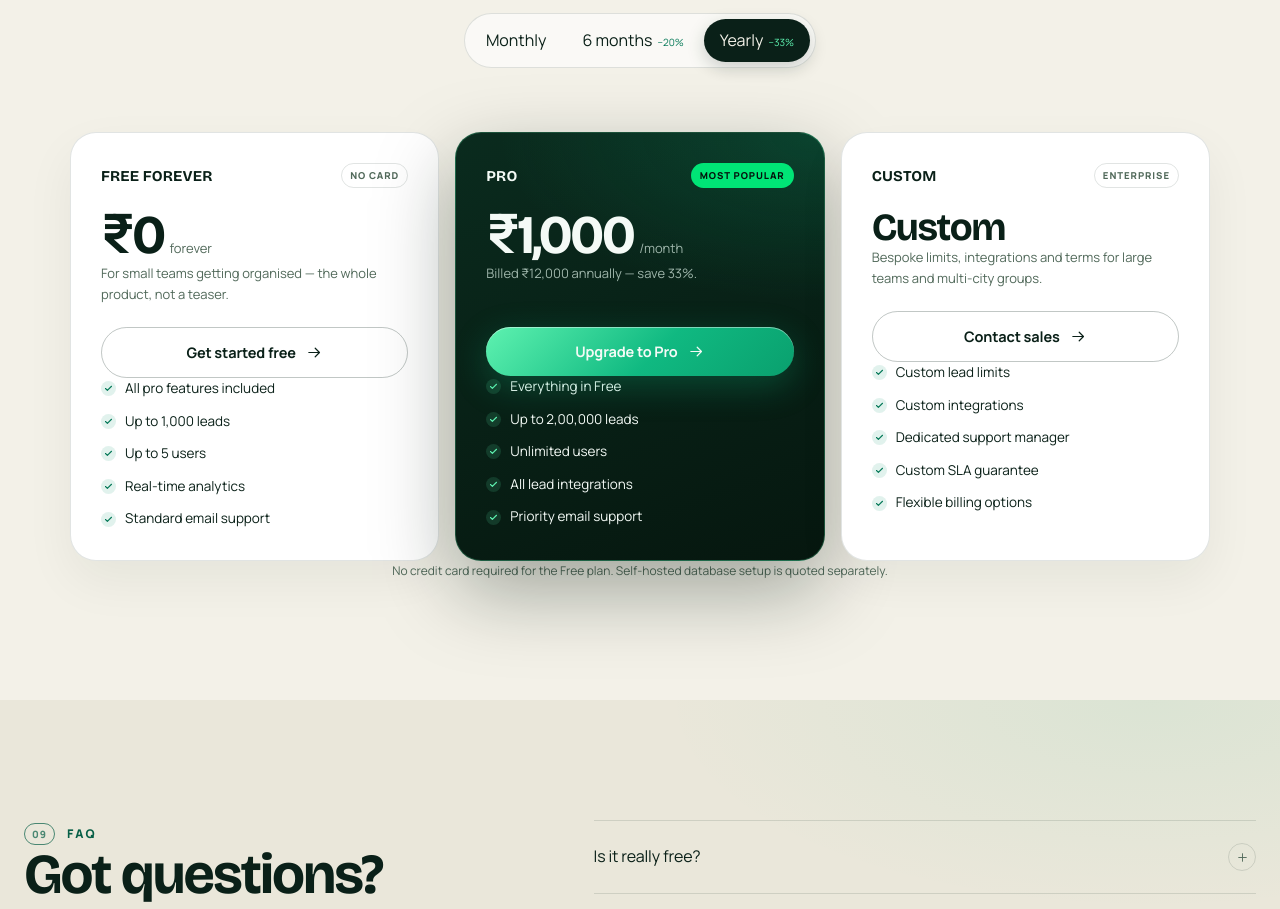
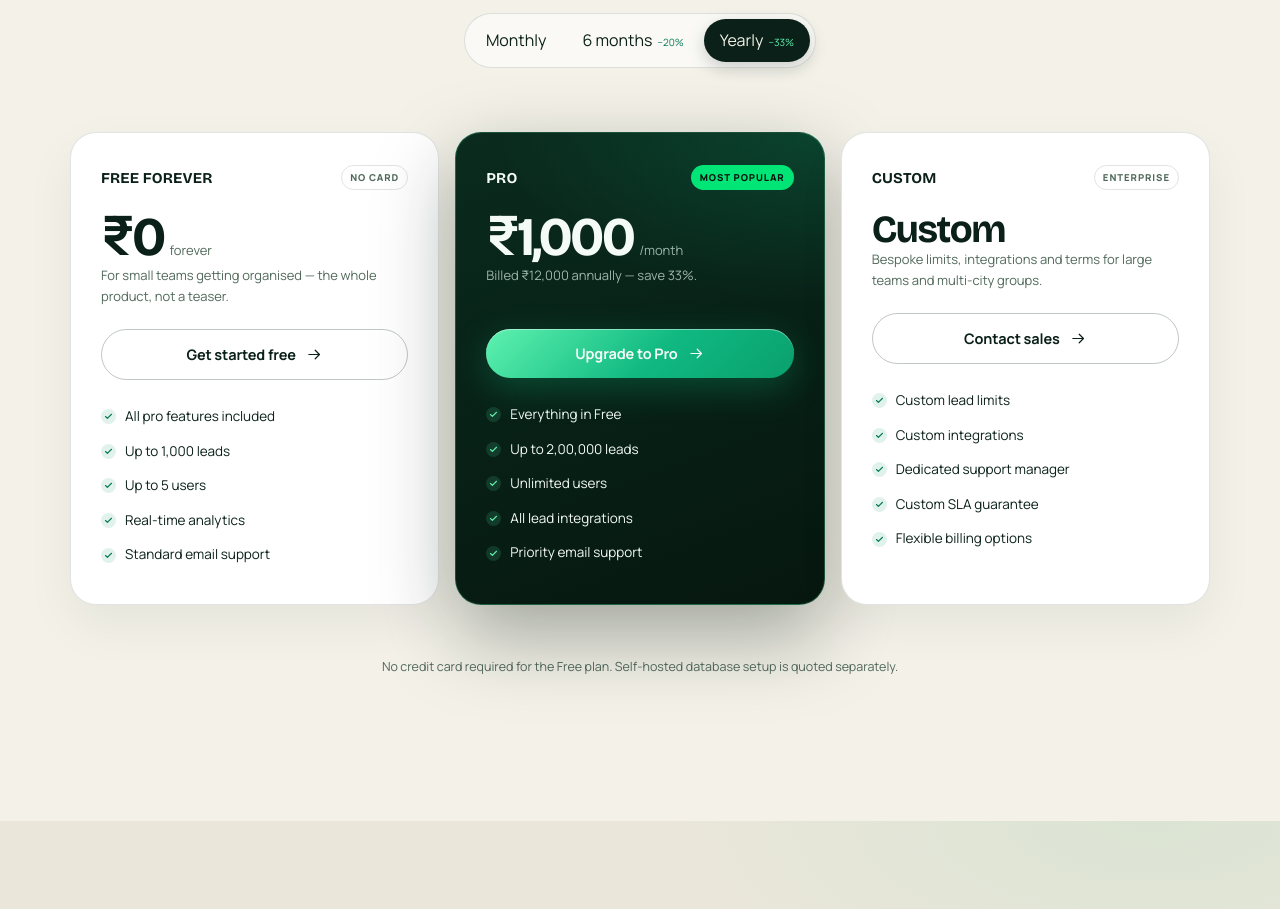
Before and after one commit to kumaranujranchi/salespro, a React (Vite) app: page / in a window 1280 px wide. Shown: the part 9040-9949 px from the top of the page. Built offline with nearby package versions, Linux system fonts and the light colour scheme.

Commit message:
fix(landing): increase padding between CTA buttons and feature lists, and expand disclaimer spacing

```diff
--- a/public/assets/css/main.css
+++ b/public/assets/css/main.css
@@ -2416,7 +2416,7 @@ body.landing-page-active .container {
 }
 .price {
   position: relative;
-  padding: 30px;
+  padding: 32px 30px 38px;
   border: 1px solid var(--line-light);
   border-radius: 26px;
   background: #fff;
@@ -2457,8 +2457,8 @@ body.landing-page-active .container {
 .price--pro .price__amount em { color: var(--muted-dark); }
 .price__desc { min-height: 42px; margin-top: 10px; font-size: 13px; line-height: 1.6; color: var(--muted-light); }
 .price--pro .price__desc { color: var(--muted-dark); }
-.price .btn { margin-top: 22px; }
-.price__list { display: grid; gap: 11px; margin-top: 24px; }
+.price .btn { margin-top: 22px !important; margin-bottom: 26px !important; }
+.price__list { display: grid !important; gap: 13px !important; margin-top: 0 !important; padding: 0 !important; }
 .price__list li { display: flex; align-items: center; gap: 9px; font-size: 13.5px; }
 .price__list .icon {
   width: 15px;
@@ -2470,7 +2470,7 @@ body.landing-page-active .container {
   stroke-width: 3;
 }
 .price--pro .price__list .icon { background: rgba(94, 242, 176, 0.14); color: var(--mint-bright); }
-.price-fine { margin-top: 26px; font-size: 12px; text-align: center; color: var(--muted-light); }
+.price-fine { margin-top: 50px !important; margin-bottom: 20px !important; font-size: 12.5px !important; text-align: center !important; color: var(--muted-light) !important; }
 
 /* ==========================================================================
    SECTION: FAQ
--- a/src/pages/landingHtml.ts
+++ b/src/pages/landingHtml.ts
@@ -944,15 +944,15 @@ export const landingHtml = `  <!-- ============ ICON SPRITE ============ -->
         </header>
 
         <div class="price-grid">
-          <article class="price" data-reveal>
+          <article class="price" data-reveal style="padding: 32px 30px 38px !important;">
             <div class="price__top">
               <span class="price__name">Free Forever</span>
               <span class="price__badge">No card</span>
             </div>
             <div class="price__amount"><b>₹0</b><em>forever</em></div>
             <p class="price__desc">For small teams getting organised — the whole product, not a teaser.</p>
-            <a class="btn btn--outline btn--block" href="https://realsalepro.com/register">Get started free <svg class="icon"><use href="#i-arrow"/></svg></a>
-            <ul class="price__list">
+            <a class="btn btn--outline btn--block" href="https://realsalepro.com/register" style="margin-top: 22px !important; margin-bottom: 26px !important;">Get started free <svg class="icon"><use href="#i-arrow"/></svg></a>
+            <ul class="price__list" style="display: grid !important; gap: 13px !important; margin-top: 0 !important; padding: 0 !important;">
               <li><svg class="icon"><use href="#i-check"/></svg> All pro features included</li>
               <li><svg class="icon"><use href="#i-check"/></svg> Up to 1,000 leads</li>
               <li><svg class="icon"><use href="#i-check"/></svg> Up to 5 users</li>
@@ -961,7 +961,7 @@ export const landingHtml = `  <!-- ============ ICON SPRITE ============ -->
             </ul>
           </article>
 
-          <article class="price price--pro" data-reveal data-reveal-delay="80">
+          <article class="price price--pro" data-reveal data-reveal-delay="80" style="padding: 32px 30px 38px !important;">
             <div class="price__top">
               <span class="price__name">Pro</span>
               <span class="price__badge price__badge--solid">Most popular</span>
@@ -970,8 +970,8 @@ export const landingHtml = `  <!-- ============ ICON SPRITE ============ -->
               <b data-price>₹1,000</b><em>/month</em>
             </div>
             <p class="price__desc" data-price-note>Billed ₹12,000 annually — save 33%.</p>
-            <a class="btn btn--primary btn--block" href="https://realsalepro.com/pricing">Upgrade to Pro <svg class="icon"><use href="#i-arrow"/></svg></a>
-            <ul class="price__list">
+            <a class="btn btn--primary btn--block" href="https://realsalepro.com/pricing" style="margin-top: 22px !important; margin-bottom: 26px !important;">Upgrade to Pro <svg class="icon"><use href="#i-arrow"/></svg></a>
+            <ul class="price__list" style="display: grid !important; gap: 13px !important; margin-top: 0 !important; padding: 0 !important;">
               <li><svg class="icon"><use href="#i-check"/></svg> Everything in Free</li>
               <li><svg class="icon"><use href="#i-check"/></svg> Up to 2,00,000 leads</li>
               <li><svg class="icon"><use href="#i-check"/></svg> Unlimited users</li>
@@ -980,15 +980,15 @@ export const landingHtml = `  <!-- ============ ICON SPRITE ============ -->
             </ul>
           </article>
 
-          <article class="price" data-reveal data-reveal-delay="160">
+          <article class="price" data-reveal data-reveal-delay="160" style="padding: 32px 30px 38px !important;">
             <div class="price__top">
               <span class="price__name">Custom</span>
               <span class="price__badge">Enterprise</span>
             </div>
             <div class="price__amount price__amount--text"><b>Custom</b></div>
             <p class="price__desc">Bespoke limits, integrations and terms for large teams and multi-city groups.</p>
-            <a class="btn btn--outline btn--block" href="mailto:support@realsalepro.com?subject=Custom%20plan%20enquiry%20—%20RealSalePro">Contact sales <svg class="icon"><use href="#i-arrow"/></svg></a>
-            <ul class="price__list">
+            <a class="btn btn--outline btn--block" href="mailto:support@realsalepro.com?subject=Custom%20plan%20enquiry%20—%20RealSalePro" style="margin-top: 22px !important; margin-bottom: 26px !important;">Contact sales <svg class="icon"><use href="#i-arrow"/></svg></a>
+            <ul class="price__list" style="display: grid !important; gap: 13px !important; margin-top: 0 !important; padding: 0 !important;">
               <li><svg class="icon"><use href="#i-check"/></svg> Custom lead limits</li>
               <li><svg class="icon"><use href="#i-check"/></svg> Custom integrations</li>
               <li><svg class="icon"><use href="#i-check"/></svg> Dedicated support manager</li>
@@ -999,7 +999,7 @@ export const landingHtml = `  <!-- ============ ICON SPRITE ============ -->
         </div>
 
         <p class="sr-only" aria-live="polite" data-price-live></p>
-        <p class="price-fine" data-reveal>No credit card required for the Free plan. Self-hosted database setup is quoted separately.</p>
+        <p class="price-fine" data-reveal style="margin-top: 52px !important; margin-bottom: 24px !important; font-size: 12.5px !important; text-align: center !important;">No credit card required for the Free plan. Self-hosted database setup is quoted separately.</p>
       </div>
     </section>
 
--- a/src/styles/landing.css
+++ b/src/styles/landing.css
@@ -2416,7 +2416,7 @@ body.landing-page-active .container {
 }
 .price {
   position: relative;
-  padding: 30px;
+  padding: 32px 30px 38px;
   border: 1px solid var(--line-light);
   border-radius: 26px;
   background: #fff;
@@ -2457,8 +2457,8 @@ body.landing-page-active .container {
 .price--pro .price__amount em { color: var(--muted-dark); }
 .price__desc { min-height: 42px; margin-top: 10px; font-size: 13px; line-height: 1.6; color: var(--muted-light); }
 .price--pro .price__desc { color: var(--muted-dark); }
-.price .btn { margin-top: 22px; }
-.price__list { display: grid; gap: 11px; margin-top: 24px; }
+.price .btn { margin-top: 22px !important; margin-bottom: 26px !important; }
+.price__list { display: grid !important; gap: 13px !important; margin-top: 0 !important; padding: 0 !important; }
 .price__list li { display: flex; align-items: center; gap: 9px; font-size: 13.5px; }
 .price__list .icon {
   width: 15px;
@@ -2470,7 +2470,7 @@ body.landing-page-active .container {
   stroke-width: 3;
 }
 .price--pro .price__list .icon { background: rgba(94, 242, 176, 0.14); color: var(--mint-bright); }
-.price-fine { margin-top: 26px; font-size: 12px; text-align: center; color: var(--muted-light); }
+.price-fine { margin-top: 50px !important; margin-bottom: 20px !important; font-size: 12.5px !important; text-align: center !important; color: var(--muted-light) !important; }
 
 /* ==========================================================================
    SECTION: FAQ
```
Also changed, not shown: 8 other files (tests, documents, lock files or other folders).
